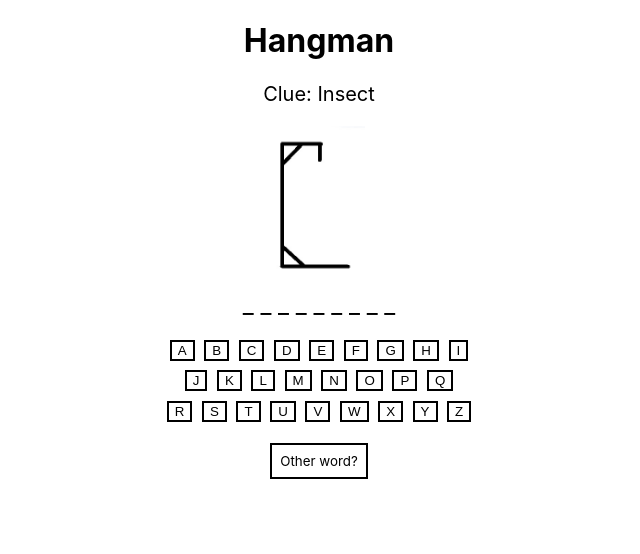
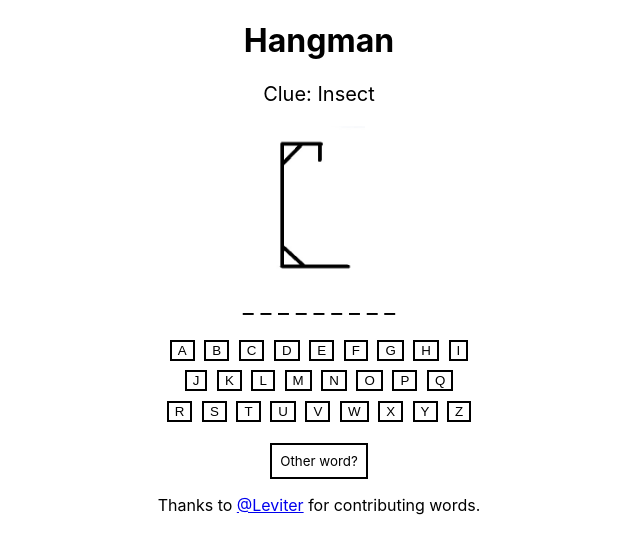
Before and after one commit to thepmsquare/hangman, a React (Create React App) app: page / in a window 1280 px wide. Shown: the top 554 px of the page, without its empty margins (321-961 px from the left). Built offline with nearby package versions, Linux system fonts and the light colour scheme.

Commit message:
add credit to @leviter

```diff
--- a/src/Hangman.js
+++ b/src/Hangman.js
@@ -106,6 +106,17 @@
         <button className="Hangman-Button" onClick={this.tryAgain}>
           Other word?
         </button>
+        <p>
+          Thanks to{" "}
+          <a
+            href="https://github.com/Leviter"
+            target="_blank"
+            rel="noopener noreferrer"
+          >
+            @Leviter
+          </a>{" "}
+          for contributing words.
+        </p>
       </div>
     );
   }
```
